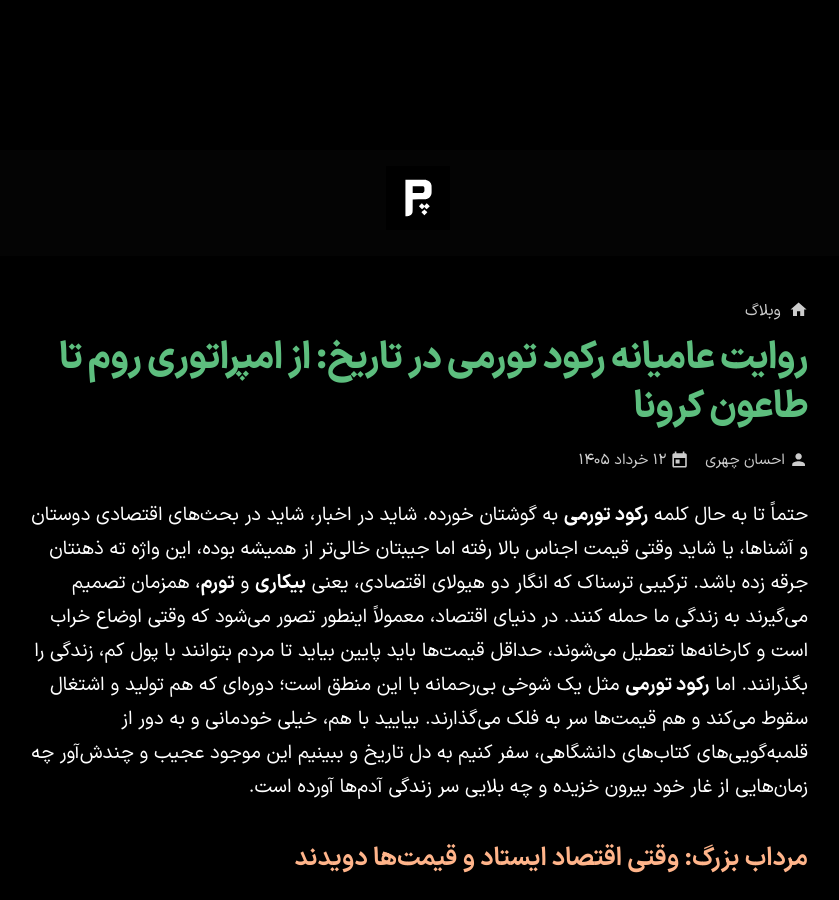
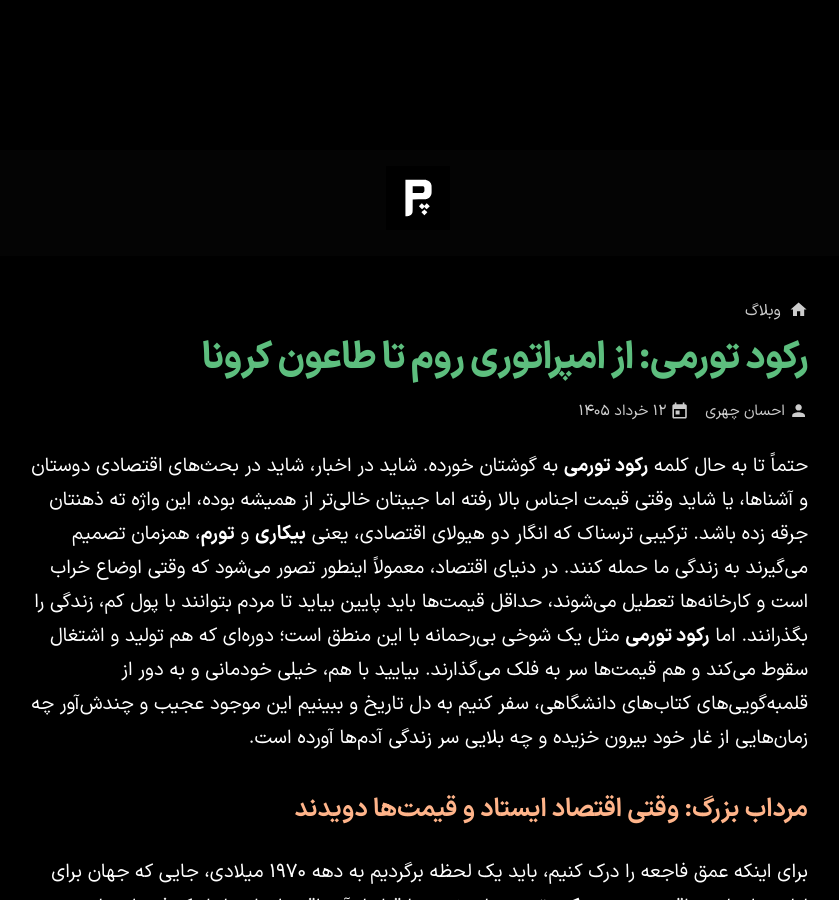
Before and after one commit to darkblog/darkblog.github.io, a Jekyll site: the page built from _posts/2026-6-2-202.md, in a window 1280 px wide and 900 px high. Shown: the whole window, without its empty margins (222-1061 px from the left). Built offline with Jekyll 4.4.1, drawn with Linux system fonts in a browser that asks for light colours.

Commit message:
Update 2026-6-2-202.md

```diff
--- a/_posts/2026-6-2-202.md
+++ b/_posts/2026-6-2-202.md
@@ -1,5 +1,5 @@
 ---
-title: "روایت عامیانه رکود تورمی در تاریخ: از امپراتوری روم تا طاعون کرونا"
+title: "رکود تورمی: از امپراتوری روم تا طاعون کرونا"
 ---
 
 حتماً تا به حال کلمه **رکود تورمی** به گوشتان خورده. شاید در اخبار، شاید در بحث‌های اقتصادی دوستان و آشناها، یا شاید وقتی قیمت اجناس بالا رفته اما جیبتان خالی‌تر از همیشه بوده، این واژه ته ذهنتان جرقه زده باشد. ترکیبی ترسناک که انگار دو هیولای اقتصادی، یعنی **بیکاری** و **تورم**، همزمان تصمیم می‌گیرند به زندگی ما حمله کنند. در دنیای اقتصاد، معمولاً اینطور تصور می‌شود که وقتی اوضاع خراب است و کارخانه‌ها تعطیل می‌شوند، حداقل قیمت‌ها باید پایین بیاید تا مردم بتوانند با پول کم، زندگی را بگذرانند. اما **رکود تورمی** مثل یک شوخی بی‌رحمانه با این منطق است؛ دوره‌ای که هم تولید و اشتغال سقوط می‌کند و هم قیمت‌ها سر به فلک می‌گذارند. بیایید با هم، خیلی خودمانی و به دور از قلمبه‌گویی‌های کتاب‌های دانشگاهی، سفر کنیم به دل تاریخ و ببینیم این موجود عجیب و چندش‌آور چه زمان‌هایی از غار خود بیرون خزیده و چه بلایی سر زندگی آدم‌ها آورده است.
```
